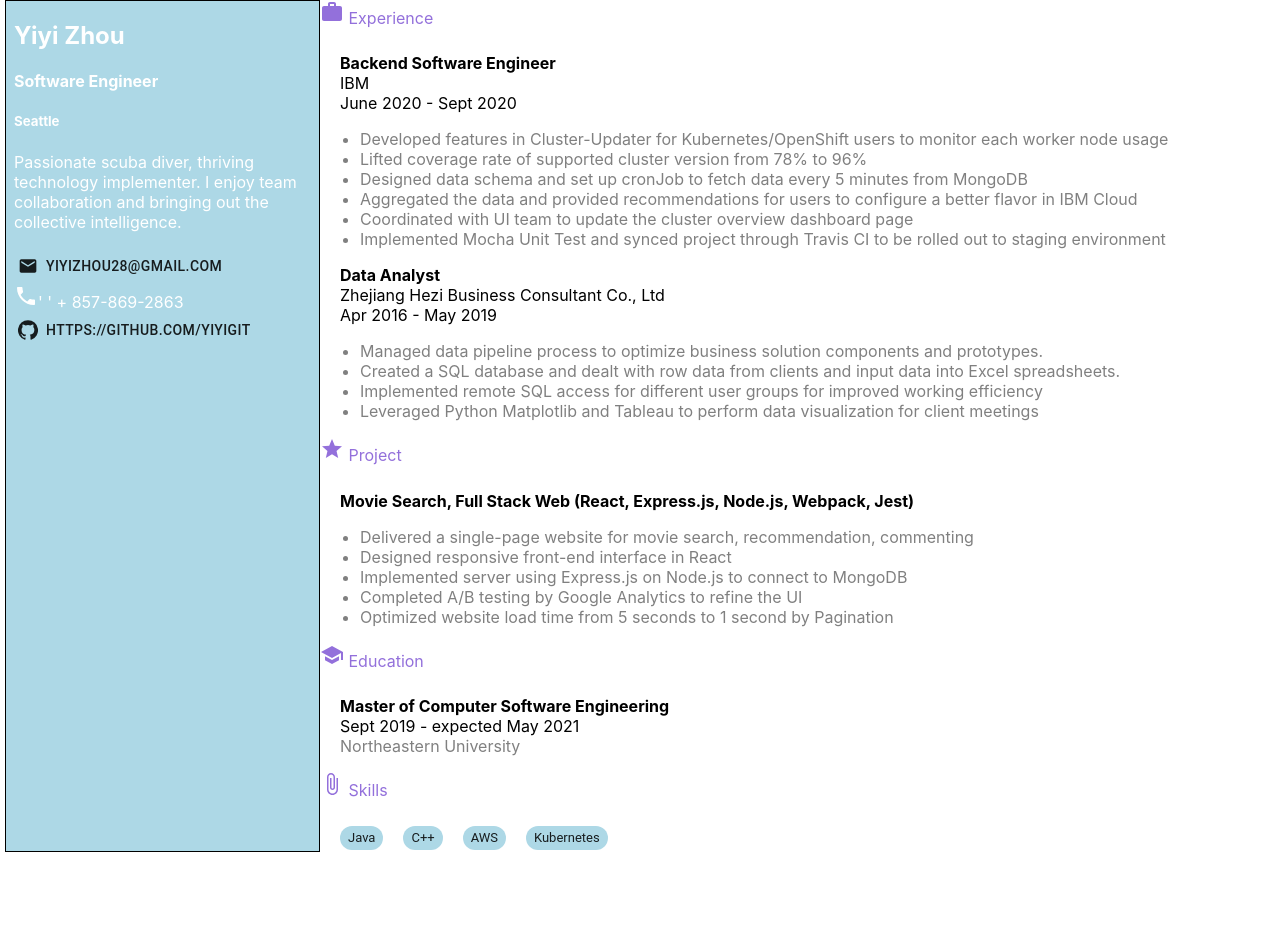
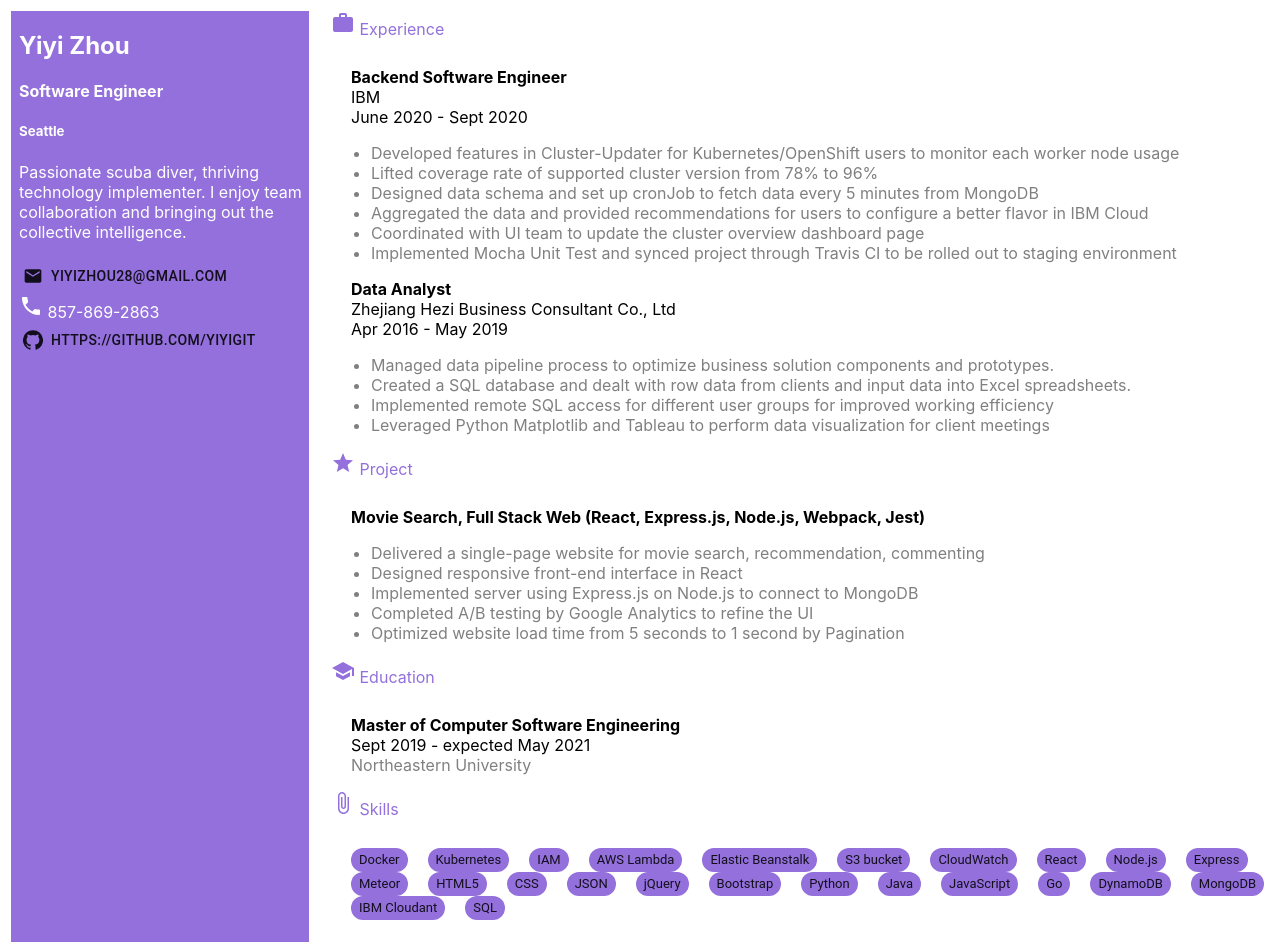
Before and after one commit to yiyigit/resumePage, a React (Create React App) app: page / in a window 1280 px wide. Before the commit the page ends 852 px from the top, so only its background shows below. Built offline with nearby package versions, Linux system fonts and the light colour scheme.

Commit message:
add on skills

```diff
--- a/src/App.css
+++ b/src/App.css
@@ -18,7 +18,7 @@
 }
 
 .background-color-purple {
-  background-color: lightblue !important;
+  background-color: mediumpurple !important;
 }
 
 .font-color-purple {
@@ -26,8 +26,8 @@
 }
 
 .full-size {
-  margin-left: 5px;
   height: 100%;
   width: 100%;
-  border: 1px solid black;
+  border: 1px solid white;
+  margin: 10px;
 }
--- a/src/components/ResumeHeader.js
+++ b/src/components/ResumeHeader.js
@@ -28,7 +28,7 @@ export default function ResumeHeader() {
         </Button>
       </div>
       <div>
-        <PhoneIcon />' ' + {resumeContent.phone}
+        <PhoneIcon />  {resumeContent.phone}
       </div>
       <div>
         <Button
--- a/src/components/resume-contents/ResumeContent.js
+++ b/src/components/resume-contents/ResumeContent.js
@@ -1,14 +1,14 @@
-import React from 'react';
-import Experience from './parts/Experience';
-import './ResumeContent.css';
-import Project from './parts/Project';
-import Education from './parts/Edcutation';
-import Skills from './parts/Skills';
+import React from "react";
+import Experience from "./parts/Experience";
+import "./ResumeContent.css";
+import Project from "./parts/Project";
+import Education from "./parts/Edcutation";
+import Skills from "./parts/Skills";
 
 // React 16.8 React hook
 export default function ResumeContent() {
   return (
-        <div>
+    <div className="full-size">
       <Experience />
       <Project />
       <Education />
--- a/src/resumeContent.js
+++ b/src/resumeContent.js
@@ -53,5 +53,30 @@ export const resumeContent = {
       school: "Northeastern University",
     },
   ],
-  skills: ["Java", "C++", "AWS", "Kubernetes"],
+  skills: [
+    "Docker",
+    "Kubernetes",
+    "IAM",
+    "AWS Lambda",
+    "Elastic Beanstalk",
+    "S3 bucket",
+    "CloudWatch",
+    "React",
+    "Node.js",
+    "Express",
+    "Meteor",
+    "HTML5",
+    "CSS",
+    "JSON",
+    "jQuery",
+    "Bootstrap",
+    "Python",
+    "Java",
+    "JavaScript",
+    "Go",
+    "DynamoDB",
+    "MongoDB",
+    "IBM Cloudant",
+    "SQL",
+  ],
 };
```
Lines whose indentation alone changed are shown as unchanged.
